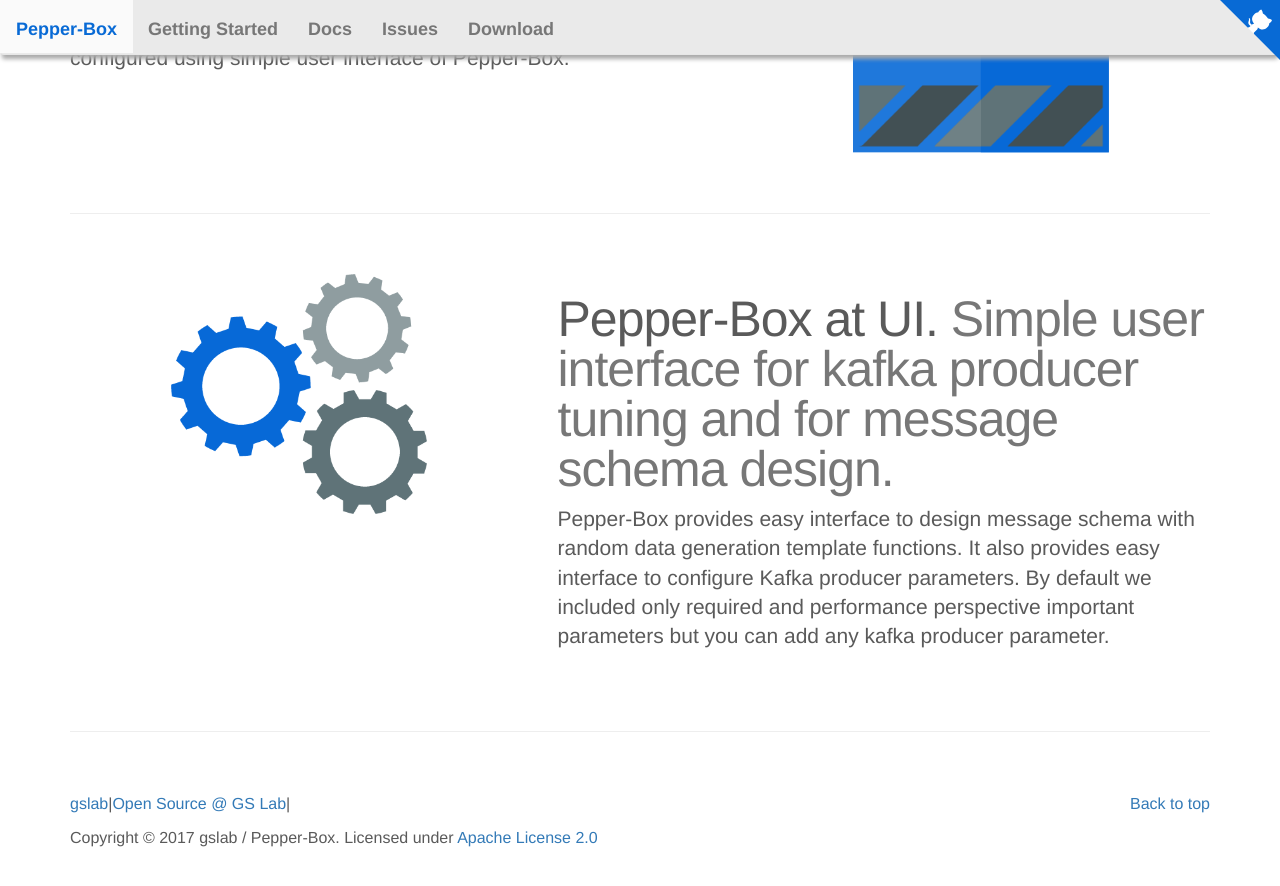
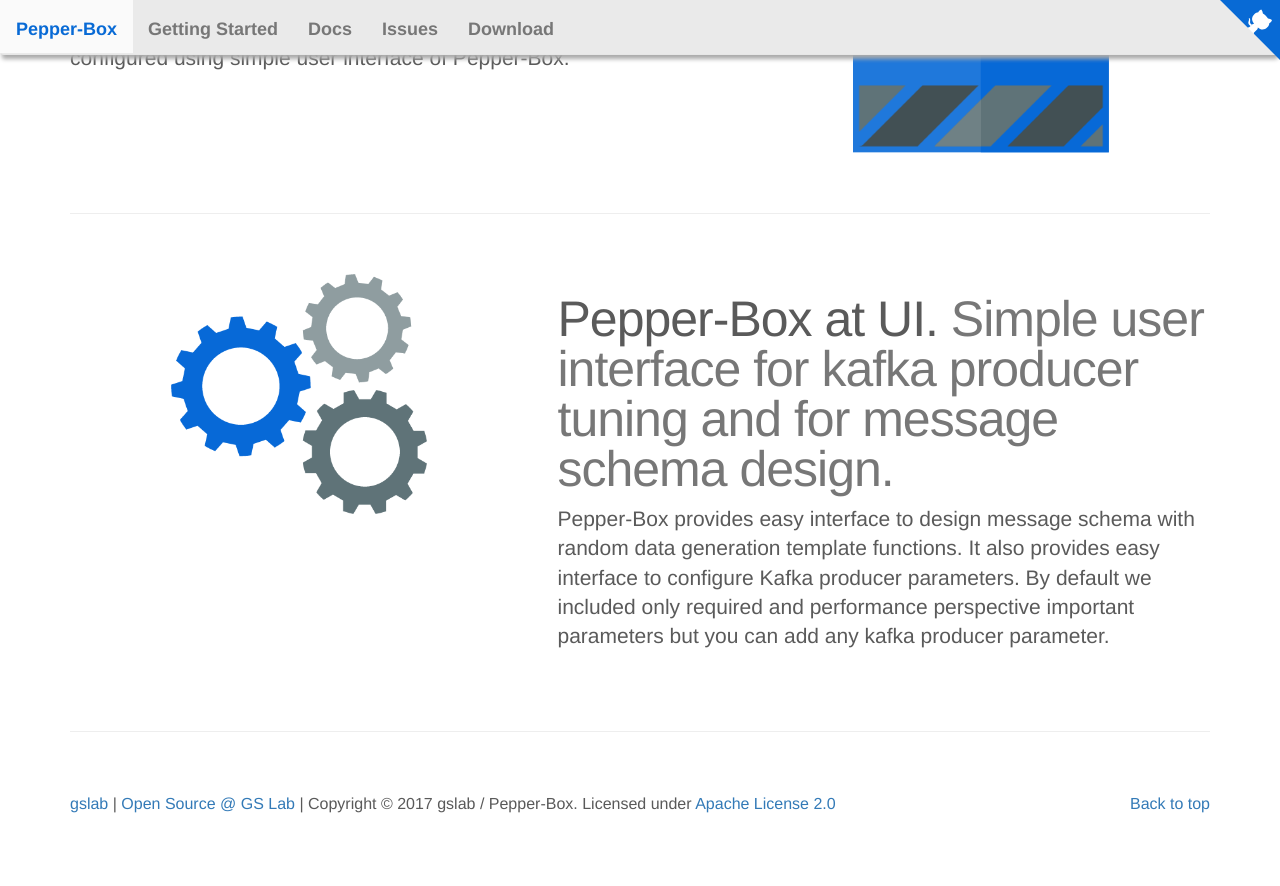
Before and after one commit to GSLabDev/pepper-box.github.io, a Jekyll site: the page built from index.md, in a window 1280 px wide and 900 px high, scrolled down 1567 px. Shown: the top 886 px of the window. Built offline with Jekyll 4.4.1, drawn with Linux system fonts in a browser that asks for light colours.

Commit message:
chnaged UI

```diff
--- a/index.md
+++ b/index.md
@@ -133,7 +133,7 @@ layout: pepperbox
 
       <footer>
         <p class="pull-right"><a href="#">Back to top</a></p>
-        <p><a href="https://www.gslab.com/">gslab</a>|<a href="http://open.gslab.com/">Open Source @ GS Lab</a>|</p><p>Copyright © 2017 gslab / Pepper-Box. Licensed under  <a href="http://www.apache.org/licenses/LICENSE-2.0">Apache License 2.0</a></p>
+        <p><a href="https://www.gslab.com/">gslab</a>  |  <a href="http://open.gslab.com/">Open Source @ GS Lab</a>  |  Copyright © 2017 gslab / Pepper-Box. Licensed under  <a href="http://www.apache.org/licenses/LICENSE-2.0">Apache License 2.0</a></p>
       </footer>
 
     </div>
```
